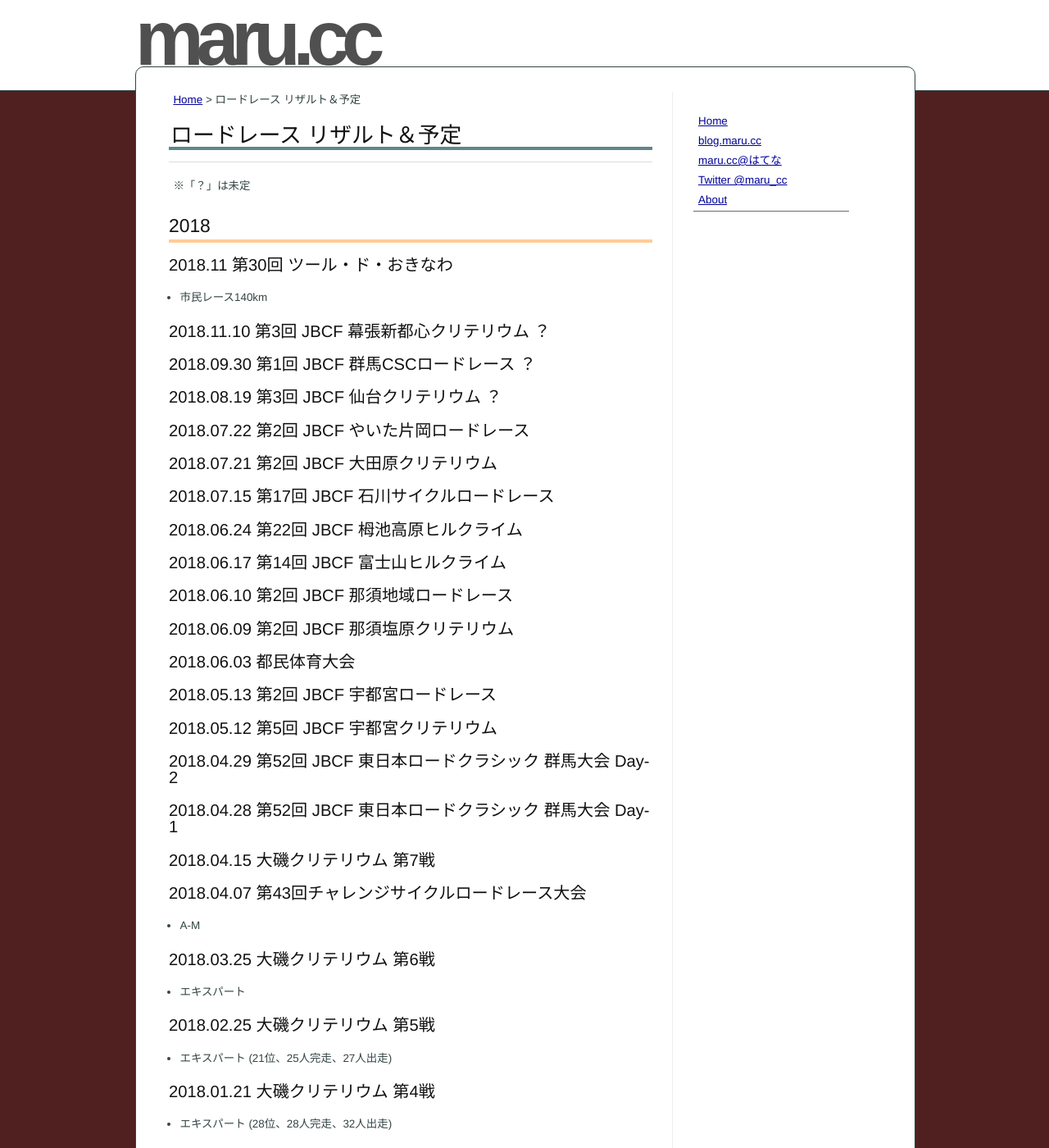
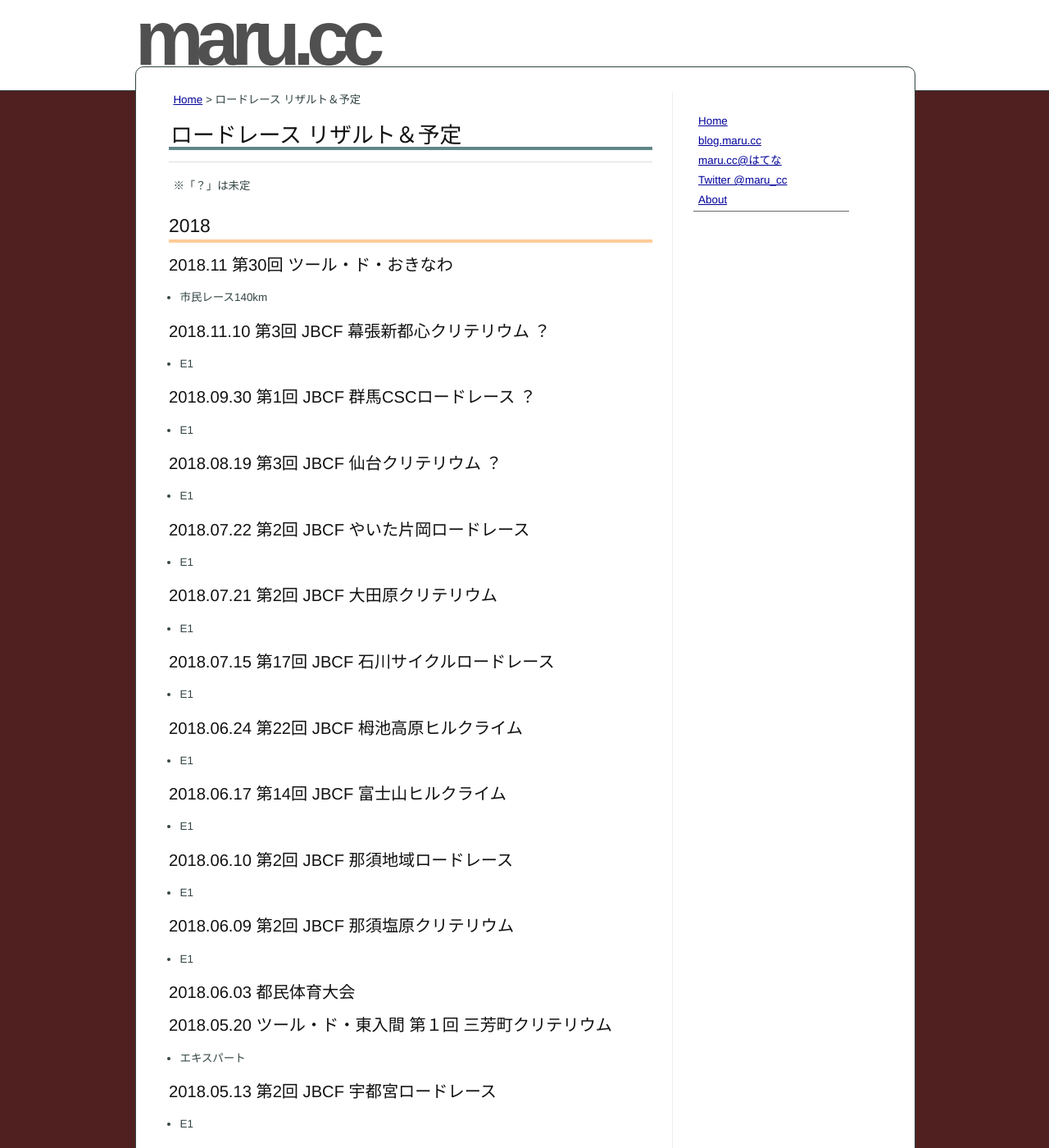
Before and after one commit to marucc/marucc.github.io, a Jekyll site: the page built from sports/results_bike.md, in a window 1280 px wide and 1400 px high. Shown: the whole window at 82% size. Built offline with Jekyll 4.4.1, drawn with Linux system fonts in a browser that asks for light colours.

Commit message:
Published with https://stackedit.io/

```diff
--- a/sports/results_bike.md
+++ b/sports/results_bike.md
@@ -17,42 +17,57 @@ markdown: kramdown
 * 市民レース140km
 
 ### 2018.11.10 第3回 JBCF 幕張新都心クリテリウム ？
+* E1
 
 ### 2018.09.30 第1回 JBCF 群馬CSCロードレース ？
+* E1
 
 ### 2018.08.19 第3回 JBCF 仙台クリテリウム ？
+* E1
 
 ### 2018.07.22 第2回 JBCF やいた片岡ロードレース
+* E1
 
 ### 2018.07.21 第2回 JBCF 大田原クリテリウム
+* E1
 
 ### 2018.07.15 第17回 JBCF 石川サイクルロードレース
+* E1
 
 ### 2018.06.24 第22回 JBCF 栂池高原ヒルクライム
+* E1
 
 ### 2018.06.17 第14回 JBCF 富士山ヒルクライム
+* E1
 
 ### 2018.06.10 第2回 JBCF 那須地域ロードレース
+* E1
 
 ### 2018.06.09 第2回 JBCF 那須塩原クリテリウム
+* E1
 
 ### 2018.06.03 都民体育大会
 
+### 2018.05.20 ツール・ド・東入間 第１回 三芳町クリテリウム
+* エキスパート
+
 ### 2018.05.13 第2回 JBCF 宇都宮ロードレース
+* E1
 
 ### 2018.05.12 第5回 JBCF 宇都宮クリテリウム
+* E1
 
 ### 2018.04.29 第52回 JBCF 東日本ロードクラシック 群馬大会 Day-2
+* E1
 
 ### 2018.04.28 第52回 JBCF 東日本ロードクラシック 群馬大会 Day-1
+* E1
 
 ### 2018.04.15 大磯クリテリウム 第7戦
+* エキスパート
 
 ### 2018.04.07 第43回チャレンジサイクルロードレース大会
 * A-M
-
-### 2018.03.25 大磯クリテリウム 第6戦
-* エキスパート
 
 ### 2018.02.25 大磯クリテリウム 第5戦
 * エキスパート (21位、25人完走、27人出走)
```
